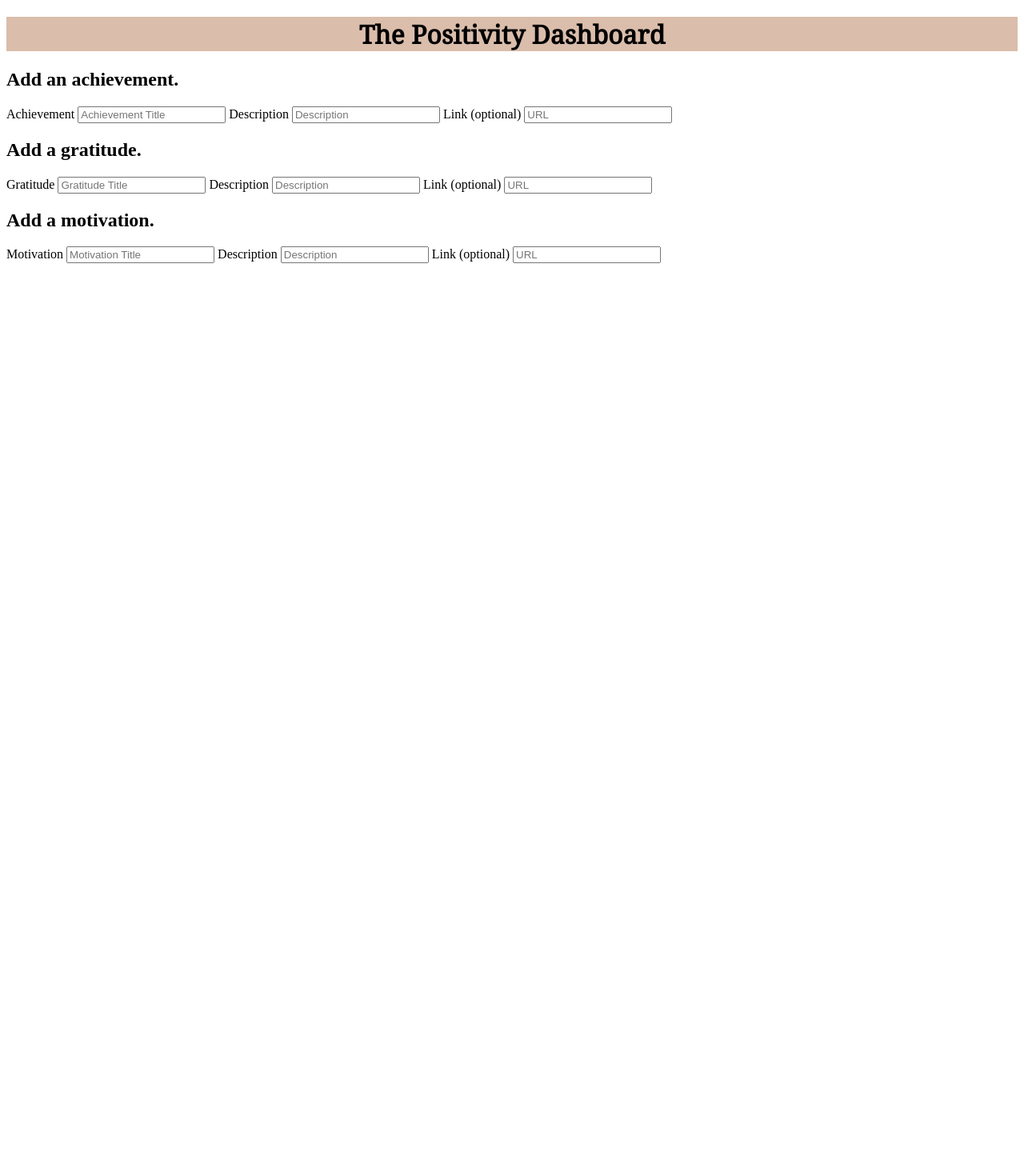
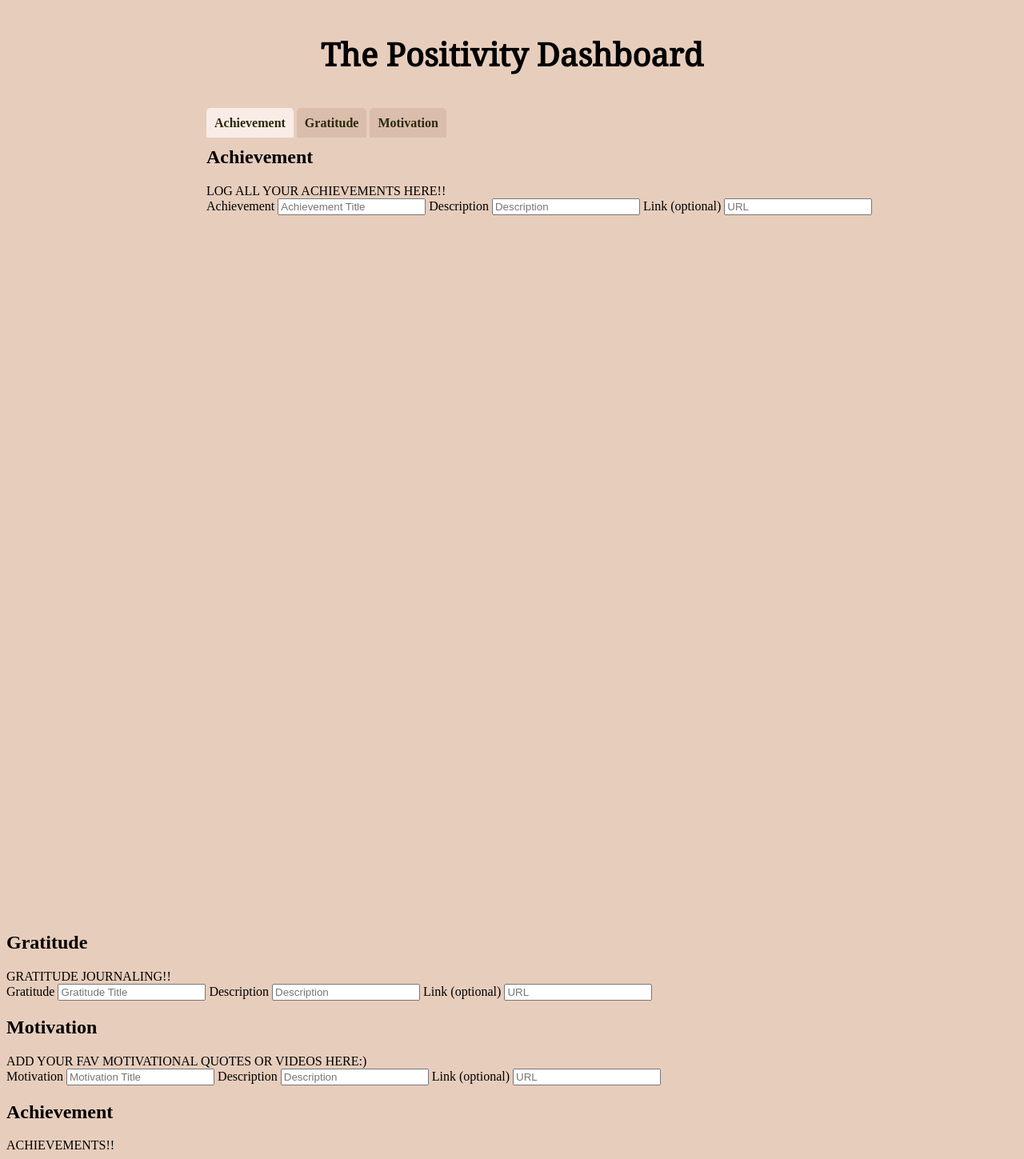
Before and after one commit to tiffanymatthe/positivitydashboard, a PHP site: page / in a window 1280 px wide. Shown: the whole page at 80% size. Before the commit the page ends 329 px from the top, so only its background shows below. Run offline with PHP 8.4, Linux system fonts and the light colour scheme.

Commit message:
fixed the formatting a bit

```diff
--- a/index.html
+++ b/index.html
@@ -9,11 +9,30 @@
 
     <link rel="preconnect" href="https://fonts.gstatic.com">
     <link href="https://fonts.googleapis.com/css2?family=Noto+Serif&display=swap" rel="stylesheet">
+
+    <script>
+        function change_tab(id)
+        {
+          document.getElementById("page_content").innerHTML=document.getElementById(id+"_desc").innerHTML;
+          document.getElementById("page1").className="notselected";
+          document.getElementById("page2").className="notselected";
+          document.getElementById("page3").className="notselected";
+          document.getElementById(id).className="selected";
+        }
+       </script>
 </head>
-<body>
+
+<body id="grad">
     <h1>The Positivity Dashboard</h1>
+
+    <div id="main_content">
+
+        <li class="selected" id="page1" onclick="change_tab(this.id);">Achievement</li>
+        <li class="notselected" id="page2" onclick="change_tab(this.id);">Gratitude</li>
+        <li class="notselected" id="page3" onclick="change_tab(this.id);">Motivation</li>
+         <h2>Achievement</h2>
+         LOG ALL YOUR ACHIEVEMENTS HERE!!
          <form>
-        <h2>Add an achievement.</h2>
             <label for="achievementName">Achievement</label>
             <input type="text" name="achievementName" id="achievementName" placeholder="Achievement Title">
             <label for="achievementDescription">Description</label>
@@ -21,9 +40,12 @@
             <label for="achievementLink">Link (optional)</label>
             <input type="url" name="achievementLink" id="achievementLink" placeholder="URL">
         </form>
+        </div>
 
+        <div class='hidden_desc' id="page2_desc">
+         <h2>Gratitude</h2>
+         GRATITUDE JOURNALING!!
          <form>
-        <h2>Add a gratitude.</h2>
             <label for="gratitudeName">Gratitude</label>
             <input type="text" name="gratitudeName" id="gratitudeName" placeholder="Gratitude Title">
             <label for="gratitudeDescription">Description</label>
@@ -31,9 +53,13 @@
             <label for="gratitudeLink">Link (optional)</label>
             <input type="url" name="gratitudeLink" id="gratitudeLink" placeholder="URL">
         </form>
+        </div>
 
+
+        <div class='hidden_desc' id="page3_desc">
+         <h2>Motivation</h2>
+       ADD YOUR FAV MOTIVATIONAL QUOTES OR VIDEOS HERE:)
        <form>
-        <h2>Add a motivation.</h2>
         <label for="motivationName">Motivation</label>
         <input type="text" name="motivationName" id="motivationName" placeholder="Motivation Title">
         <label for="motivationDescription">Description</label>
@@ -41,5 +67,14 @@
         <label for="motivationLink">Link (optional)</label>
         <input type="url" name="motivationLink" id="motivationLink" placeholder="URL">
     </form>
+        </div>
+
+        <div id="page_content">
+         <h2>Achievement</h2>
+         ACHIEVEMENTS!!
+        </div>
+
+       </div>
+
 </body>
 </html>
--- a/style.css
+++ b/style.css
@@ -1,7 +1,10 @@
 /*style sheet for the productivity dashboard website */
 
 body {
-    background-color #ECE5DF;
+    /* height: 300%;
+    width:100%;
+    background-image: linear-gradient(to left top, #CEE8F2,#F9ECE6);  */
+    background-color: #e7cdbc ;
 }
 
  .bg-image{
@@ -18,6 +21,63 @@
 h1{
     text-align: center;
     font-family: 'Noto Serif', 'serif';
-    font-size: 2rem;
-    background-color: #DABDAB;
+    font-size: 40px;
+    /* background-color: #DABDAB; */
+    margin-top: 40px;
 }
+
+#main_content
+{
+ margin-top:50px;
+ width:1000px;
+ height: 1000px;
+ margin-left:250px;
+}
+
+#main_content li
+{
+ display:inline;
+ list-style-type:none;
+ background-color:#DABDAB;
+ padding:10px;
+ border-radius:5px 5px 0px 0px;
+ font-weight:bold;
+ cursor:pointer;
+}
+
+#main_content li.notselected
+{
+ background-color:#DABDAB;
+ color:#292A0A;
+}
+
+#main_content li.selected
+{
+ background-color: #F9ECE6;
+ color:#292A0A;
+}
+
+#main_content .hidden_desc
+{
+ display:none;
+ visibility:hidden;
+}
+
+#main_content #page_content
+{
+ background-color: #F9ECE6;
+ padding:10px;
+ margin-top:10px;
+ border-radius: 0px 15px 15px 15px;
+ color:#2E2E2E;
+ line-height: 1.6em;
+ word-spacing:4px;
+}
+
+#triangle{
+width: 0;
+height: 0;
+border-style: solid;
+border-width: 50px 0 0 80px;
+border-color: transparent transparent transparent #007bff;
+}
```
Lines whose indentation alone changed are shown as unchanged.
